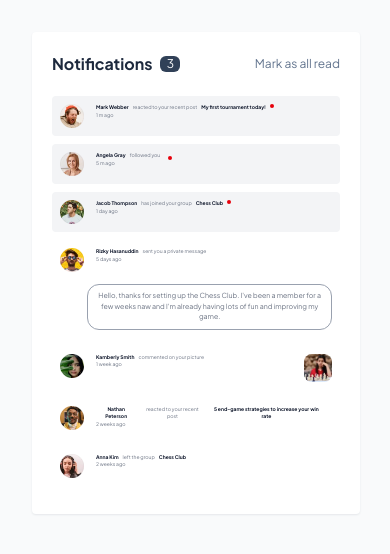
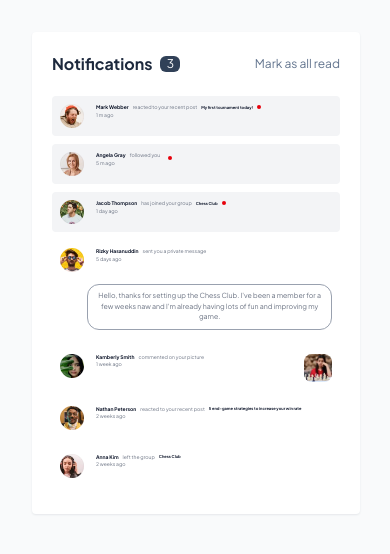
Before and after one commit to Roqya-Yawari/notification, a React (Vite) app: page / in a window 390 px wide. Shown: the top 554 px of the page. Built offline with nearby package versions, Linux system fonts and the light colour scheme.

Commit message:
make smaller the fonts in mobile screen

```diff
--- a/src/components/MessageBox.jsx
+++ b/src/components/MessageBox.jsx
@@ -25,9 +25,9 @@ export function MessageBox({ data, readHandler }) {
                   <span className="md:text-[12px] text-[5px] text-gray-500">
                     {userData.action}
                   </span>
-                  <span className="relative pr-2 text-[5px] md:text-[10px] text-slate-900 font-bold hover:text-slate-600">
+                  <span className="relative pr-2 text-[4px] md:text-[10px] text-slate-900 font-bold hover:text-slate-600">
                     {userData.post}
-                    <span className="text-slate-900 font-bold md:text-[10px] text-[5px] hover:text-slate-600">
+                    <span className="text-slate-900 font-bold md:text-[10px] text-[4px] hover:text-slate-600">
                       {userData.group}
                     </span>
 
```
